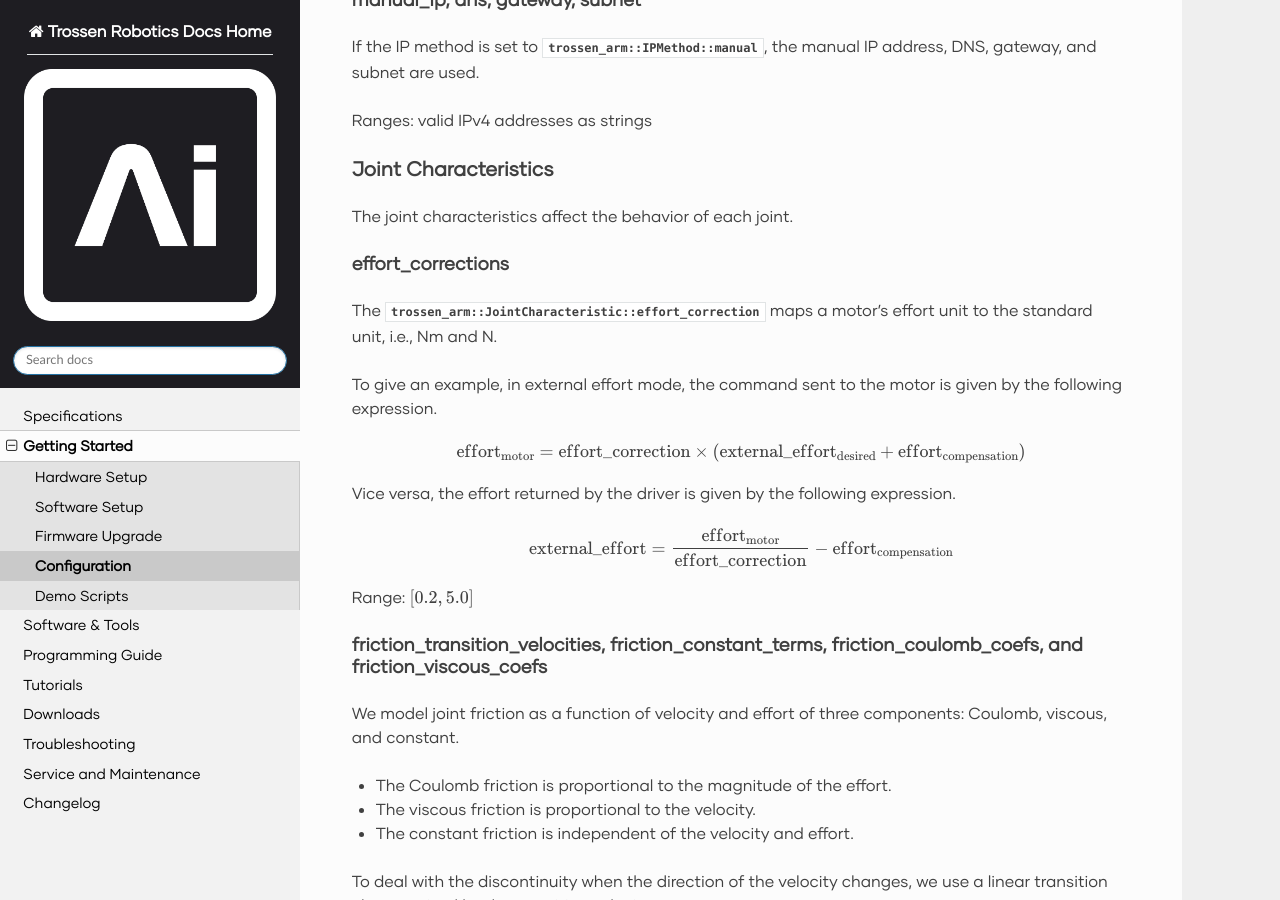
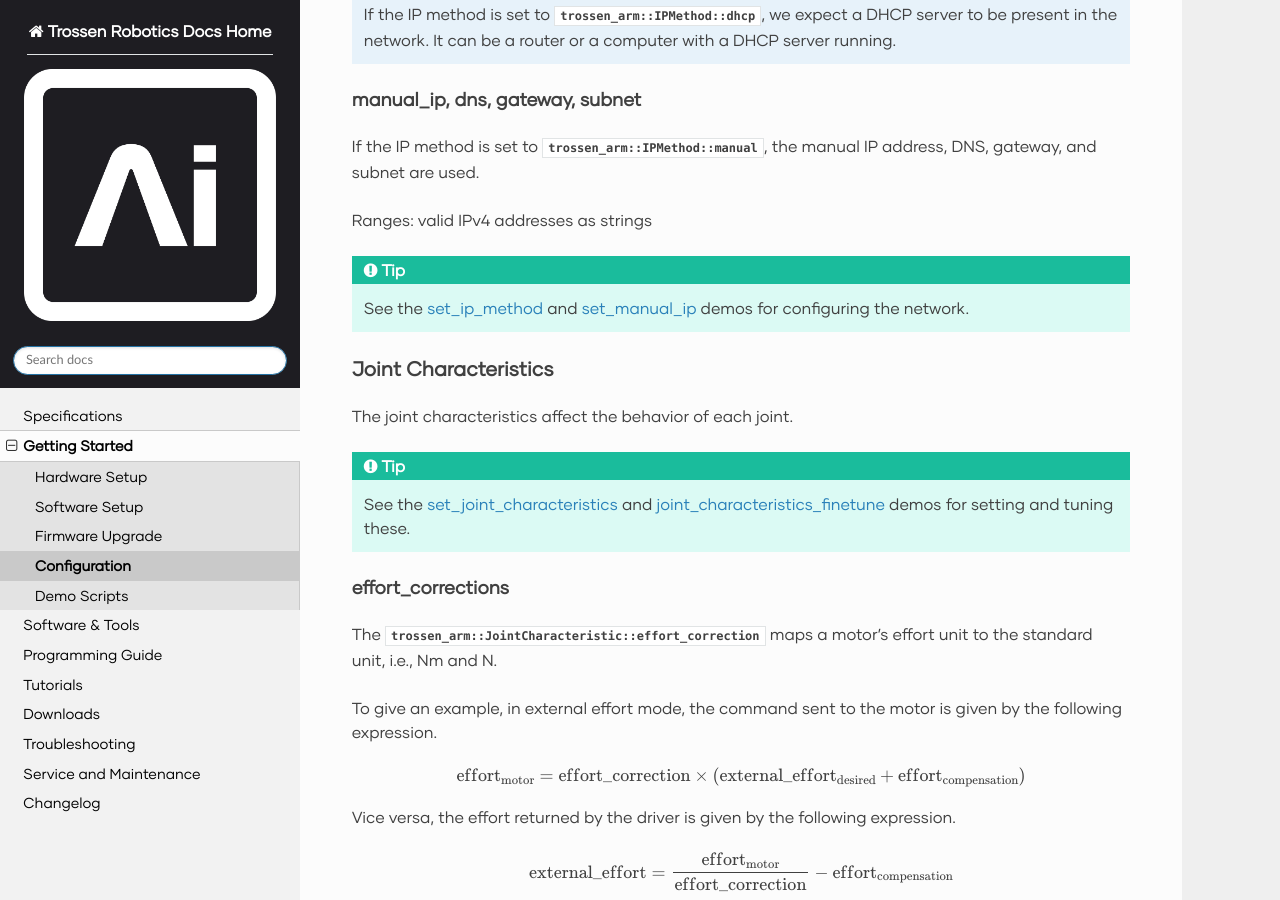
Before and after one commit to TrossenRobotics/trossen_arm, a Sphinx documentation site: the page built from docs/getting_started/configuration.rst, in a window 1280 px wide and 900 px high, scrolled down 4367 px. Built offline with Sphinx 7.4.7 and the Read the Docs theme 3.1.0, drawn with Linux system fonts in a browser that asks for light colours; some web fonts are replaced; pages that are not in the unit, such as notebooks, are missing from menus; some of the changed text lies outside the part shown.

Commit message:
docs: link relevant demos from the configuration guide
Add demo cross-references to the factory reset, Ethernet, joint
characteristics, joint modes, and joint limits sections so each
configuration points to the demo that exercises it.

```diff
--- a/docs/getting_started/configuration.rst
+++ b/docs/getting_started/configuration.rst
@@ -159,6 +159,10 @@ If the ``factory_reset_flag`` is set to true, all configurations are reset to th
 
 Choices: ``bool``
 
+.. tip::
+
+    See the :ref:`getting_started/demo_scripts:`set_factory_reset_flag`_` demo for an example.
+
 Ethernet Configuration
 ----------------------
 
@@ -195,10 +199,18 @@ If the IP method is set to :enumerator:`trossen_arm::IPMethod::manual`, the manu
 
 Ranges: valid IPv4 addresses as strings
 
+.. tip::
+
+    See the :ref:`getting_started/demo_scripts:`set_ip_method`_` and :ref:`getting_started/demo_scripts:`set_manual_ip`_` demos for configuring the network.
+
 Joint Characteristics
 ---------------------
 
 The joint characteristics affect the behavior of each joint.
+
+.. tip::
+
+    See the :ref:`getting_started/demo_scripts:`set_joint_characteristics`_` and :ref:`getting_started/demo_scripts:`joint_characteristics_finetune`_` demos for setting and tuning these.
 
 effort_corrections
 ~~~~~~~~~~~~~~~~~~
@@ -377,6 +389,10 @@ The joint modes define the mode of operation of each joint.
 
 Choices: :enum:`trossen_arm::Mode`
 
+.. tip::
+
+    See the :ref:`getting_started/demo_scripts:`set_mode`_` demo for setting joint modes.
+
 Joint Limits
 ------------
 
@@ -439,6 +455,10 @@ For reference, we can choose the limits as follows.
     -   the tolerances to be some positive values to avoid false positives
 
 Range: :math:`\mathbb{R}`
+
+.. tip::
+
+    See the :ref:`getting_started/demo_scripts:`set_joint_limits`_` demo for an example.
 
 Motor Parameters
 ----------------
```
